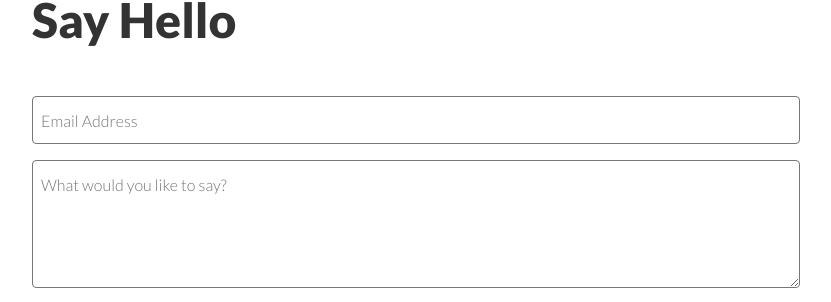
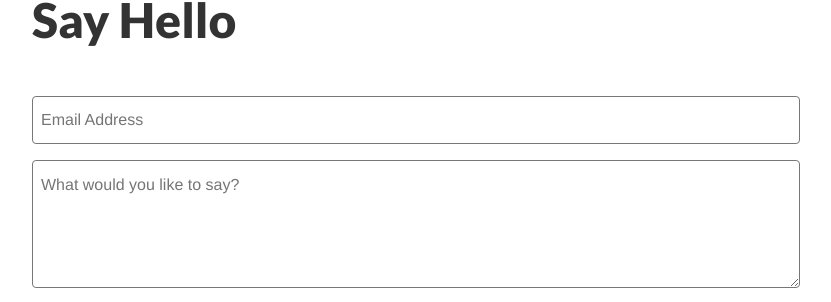
Before and after one commit to ohyran/ohyran.github.io, a Jekyll site: the page built from contact.html, in a window 1280 px wide. Shown: the part 178-480 px from the top of the page, without its empty margins (224-1055 px from the left). Built offline with Jekyll 4.4.1, drawn with Linux system fonts in a browser that asks for light colours.

Commit message:
Update basscss.css

```diff
--- a/css/basscss.css
+++ b/css/basscss.css
@@ -19,7 +19,7 @@ h1, h2, h3, h4, h5, h6, p, dl, ol, ul {
 }
 
 button, input, select, textarea {
-  font-family: inherit;
+  font-family: 'Helvetica Neue', Helvetica, sans-serif;
   font-size: 100%;
 }
 
```
